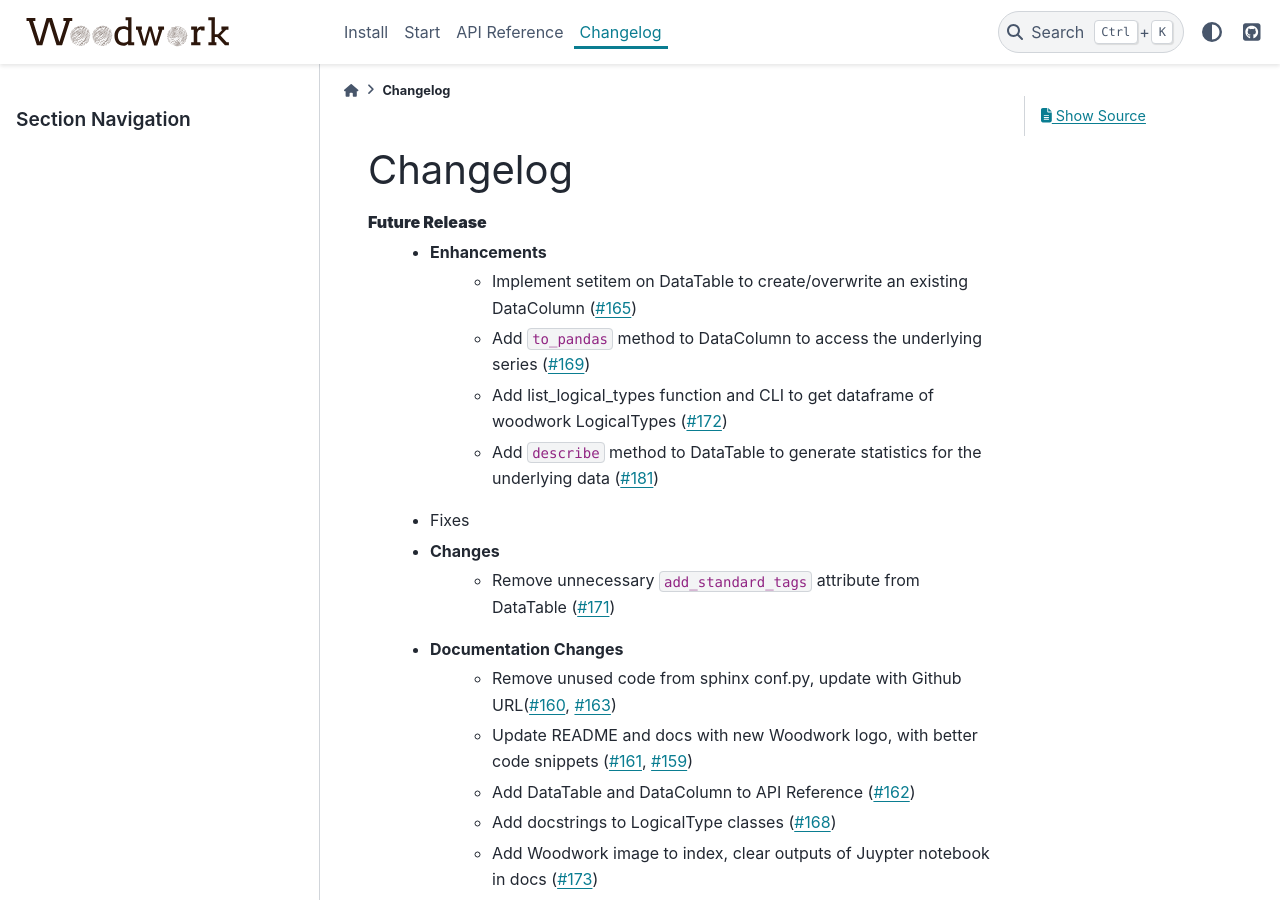
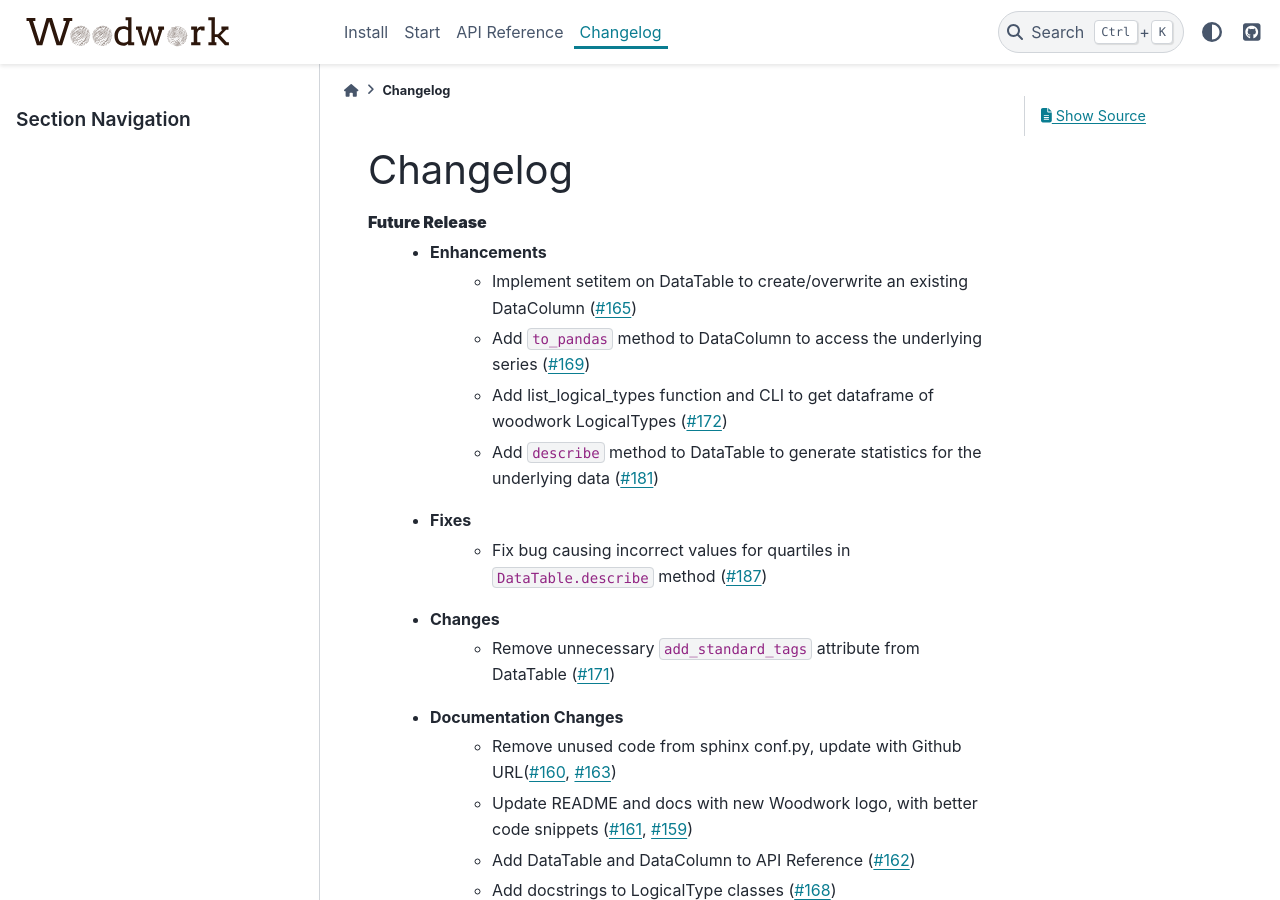
Before and after one commit to alteryx/woodwork, a Sphinx documentation site: the page built from docs/source/changelog.rst, in a window 1280 px wide and 900 px high. Built offline with Sphinx 7.4.7 and the PyData theme 0.15.4, drawn with Linux system fonts in a browser that asks for light colours; comment, search, counter and statistics services are not loaded.

Commit message:
update changelog.rst

```diff
--- a/docs/source/changelog.rst
+++ b/docs/source/changelog.rst
@@ -9,6 +9,7 @@ Changelog
         * Add list_logical_types function and CLI to get dataframe of woodwork LogicalTypes (:pr:`172`)
         * Add ``describe`` method to DataTable to generate statistics for the underlying data (:pr:`181`)
     * Fixes
+        * Fix bug causing incorrect values for quartiles in ``DataTable.describe`` method (:pr:`187`)
     * Changes
         * Remove unnecessary ``add_standard_tags`` attribute from DataTable (:pr:`171`)
     * Documentation Changes
```
